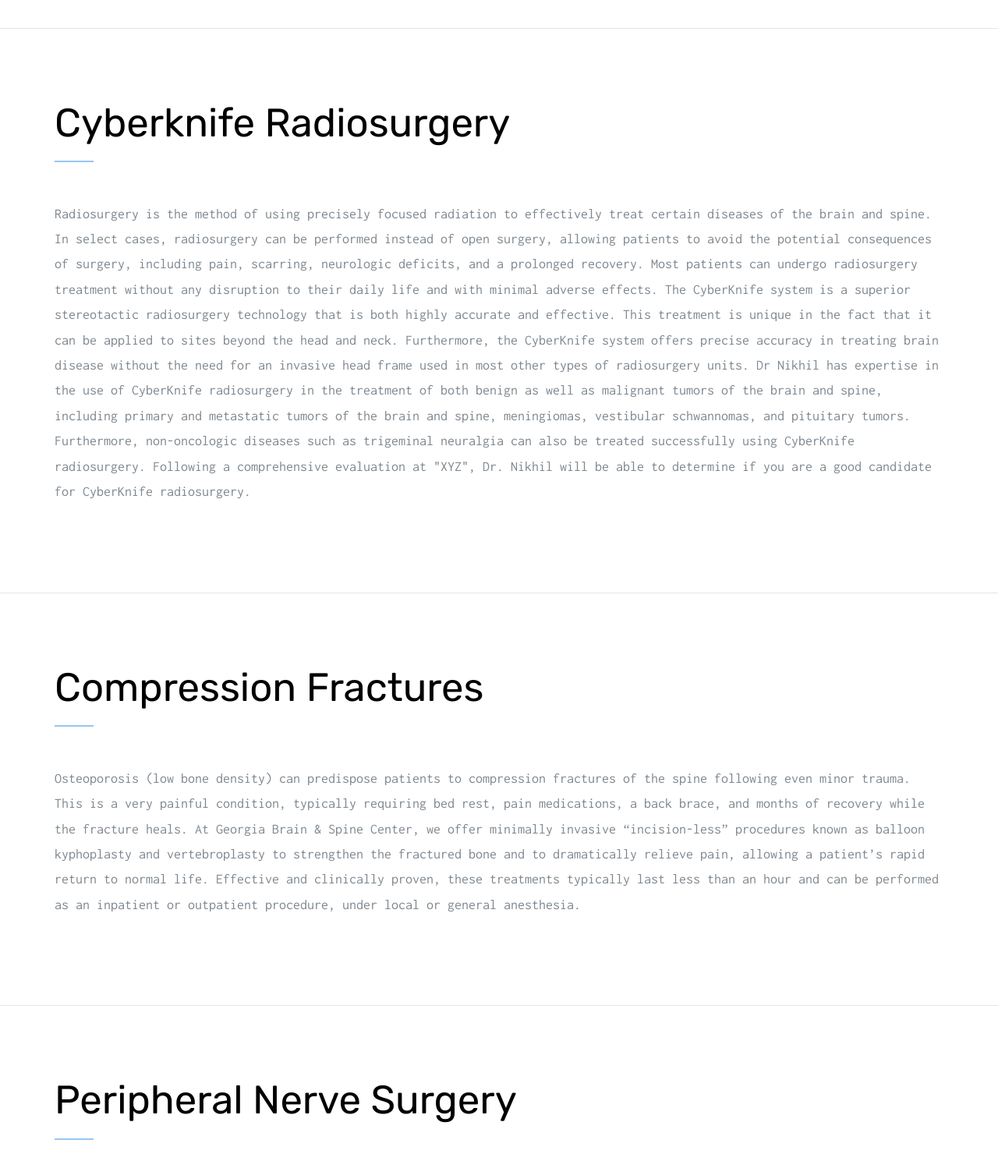
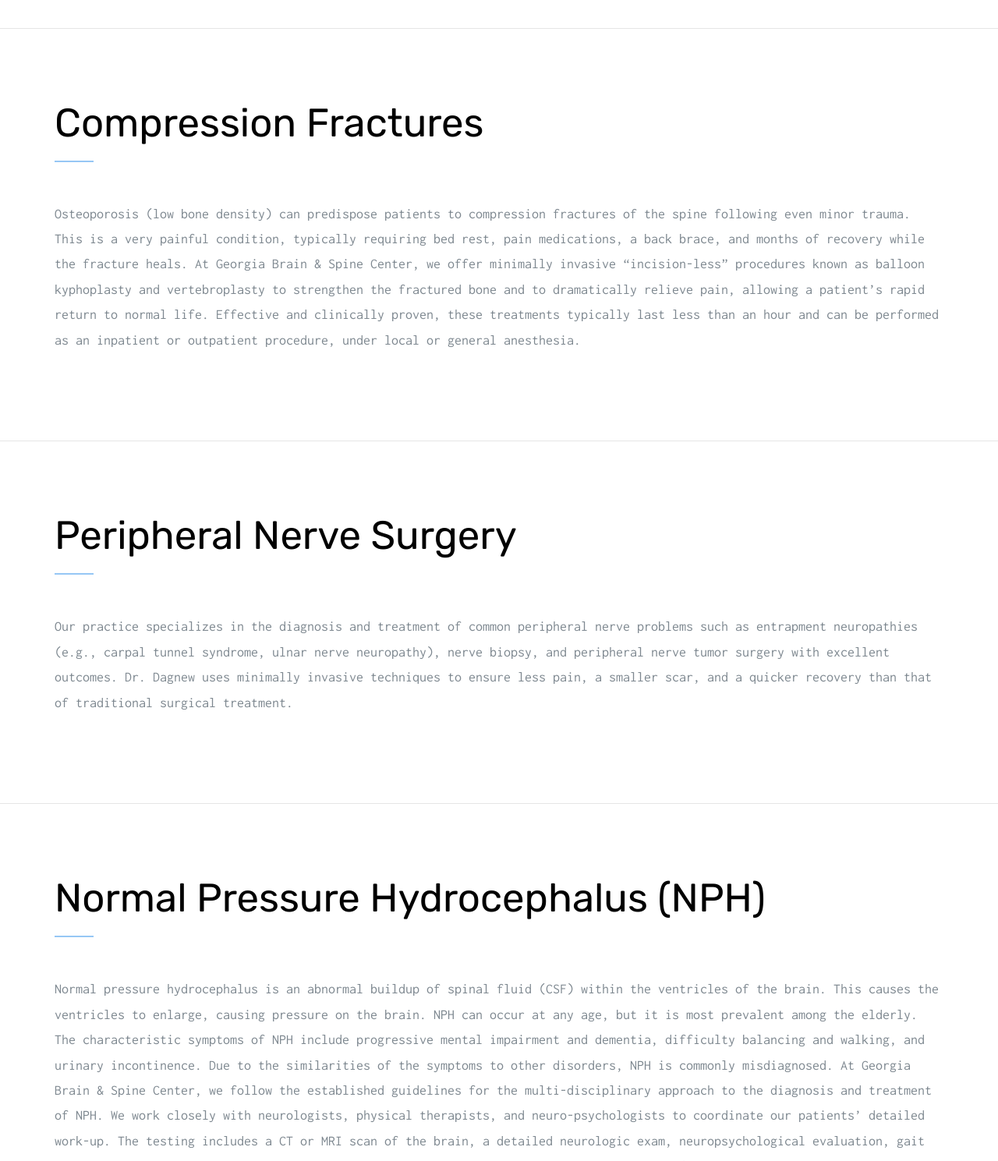
Before and after one commit to vikrantuk/website-1, a website: page trainer/programs.html in a window 1280 px wide. Shown: the part 3680-5169 px from the top of the page at 78% size. Drawn offline with Linux system fonts and the light colour scheme; files whose address does not match are found by name.

Commit message:
Removed Cyberknife Surgery
removed from services

Co-Authored-By: shubhamkapadnis <shubhamkapadnis@users.noreply.github.com>

```diff
--- a/trainer/programs.html
+++ b/trainer/programs.html
@@ -552,21 +552,6 @@ We strongly believe that the majority of patients with spine problems can be suc
       <div class="container">
         <div class="row">
           <div class="col-md-12 probootstrap-relative">
-            <h2 class="probootstrap-heading mt0 mb50">Cyberknife Radiosurgery</h2>
-          </div>
-        </div>
-        <div class="row">
-          <div class="col-md-12 probootstrap-relative">
-              <p>Radiosurgery is the method of using precisely focused radiation to effectively treat certain diseases of the brain and spine. In select cases, radiosurgery can be performed instead of open surgery, allowing patients to avoid the potential consequences of surgery, including pain, scarring, neurologic deficits, and a prolonged recovery. Most patients can undergo radiosurgery treatment without any disruption to their daily life and with minimal adverse effects. The CyberKnife system is a superior stereotactic radiosurgery technology that is both highly accurate and effective. This treatment is unique in the fact that it can be applied to sites beyond the head and neck. Furthermore, the CyberKnife system offers precise accuracy in treating brain disease without the need for an invasive head frame used in most other types of radiosurgery units. Dr Nikhil has expertise in the use of CyberKnife radiosurgery in the treatment of both benign as well as malignant tumors of the brain and spine, including primary and metastatic tumors of the brain and spine, meningiomas, vestibular schwannomas, and pituitary tumors. Furthermore, non-oncologic diseases such as trigeminal neuralgia can also be treated successfully using CyberKnife radiosurgery. Following a comprehensive evaluation at "XYZ", Dr. Nikhil will be able to determine if you are a good candidate for CyberKnife radiosurgery.</p>
-            </div>
-        </div>
-      </div>
-    </section>
-
-    <section class="probootstrap-section probootstrap-border-top">
-      <div class="container">
-        <div class="row">
-          <div class="col-md-12 probootstrap-relative">
             <h2 class="probootstrap-heading mt0 mb50">Compression Fractures</h2>
           </div>
         </div>
```
